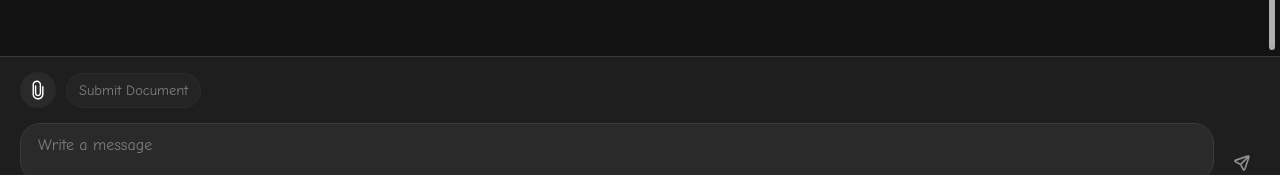
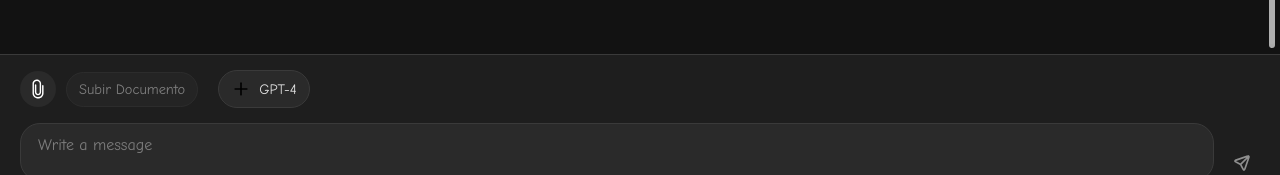
Before and after one commit to buzhanpeng/LLM_RAG, a Next.js app in the folder chat-with-rag-using-langchain-nextjs-and-fastapi-main/frontend/: page / in a window 1280 px wide. Shown: the part 604-779 px from the top of the page. Built offline with nearby package versions, Linux system fonts and the light colour scheme.

Commit message:
function_select_model

```diff
--- a/chat-with-rag-using-langchain-nextjs-and-fastapi-main/frontend/app/page.tsx
+++ b/chat-with-rag-using-langchain-nextjs-and-fastapi-main/frontend/app/page.tsx
@@ -12,6 +12,7 @@ import "@/app/globals.css";
 export default function Home() {
   const [messages, setMessages] = useState<{ text: string; sender: string }[]>([]);
   const [isLoading, setIsLoading] = useState(false);
+  const [currentModel, setCurrentModel] = useState('general');
 
   const handleSendMessage = async (message: string) => {
     if (!message.trim()) return;
@@ -24,13 +25,16 @@ export default function Home() {
     setIsLoading(true);
 
     try {
-      // 调用API获取响应
+      // 调用API获取响应，现在包含模型信息
       const response = await fetch('http://localhost:8000/chat', {
         method: 'POST',
         headers: {
           'Content-Type': 'application/json',
         },
-        body: JSON.stringify({ "msg": message }),
+        body: JSON.stringify({
+          "msg": message,
+          "model": currentModel  // 添加当前选择的模型
+        }),
       });
 
       if (response.ok) {
@@ -66,11 +70,29 @@ export default function Home() {
     }
   };
 
+  // 处理模型变更的函数
+  const handleModelChange = (modelId: string) => {
+    setCurrentModel(modelId);
+
+    // 可选：添加一条系统消息通知用户模型已更改
+    setMessages(prevMessages => [
+      ...prevMessages,
+      {
+        text: `Knowledge base changed to: ${modelId.charAt(0).toUpperCase() + modelId.slice(1)}`,
+        sender: 'bot'
+      }
+    ]);
+  };
+
   return (
     <main>
       <ChatTitle/>
       <ChatBubbles messages={messages}/>
-      <ChatBar onSendMessage={handleSendMessage} isLoading={isLoading} />
+      <ChatBar
+        onSendMessage={handleSendMessage}
+        isLoading={isLoading}
+        onModelChange={handleModelChange}
+      />
     </main>
   );
 }
--- a/chat-with-rag-using-langchain-nextjs-and-fastapi-main/frontend/app/ui/components/chat-bar.tsx
+++ b/chat-with-rag-using-langchain-nextjs-and-fastapi-main/frontend/app/ui/components/chat-bar.tsx
@@ -8,13 +8,36 @@ import styles from '@/app/ui/styles/chat.module.css'
 interface ChatBarProps {
   onSendMessage: (message: string) => void;
   isLoading?: boolean;
+  onModelChange?: (model: string) => void;
 }
 
-const ChatBar: React.FC<ChatBarProps> = ({ onSendMessage, isLoading = false }) => {
+const AVAILABLE_MODELS = [
+  { id: 'OpenAI', name: 'GPT-4' },
+  { id: 'DeepSeek', name: 'DS-o1' },
+];
+
+const ChatBar: React.FC<ChatBarProps> = ({ onSendMessage, isLoading = false, onModelChange }) => {
   const [message, setMessage] = useState('');
   const [file, setFile] = useState<File | null>(null);
   const [isTyping, setIsTyping] = useState(false);
+  const [selectedModel, setSelectedModel] = useState(AVAILABLE_MODELS[0].id);
+  const [isModelMenuOpen, setIsModelMenuOpen] = useState(false);
   const textareaRef = useRef<HTMLTextAreaElement>(null);
+  const modelMenuRef = useRef<HTMLDivElement>(null);
+
+  // Close model dropdown when clicking outside
+  useEffect(() => {
+    const handleClickOutside = (event: MouseEvent) => {
+      if (modelMenuRef.current && !modelMenuRef.current.contains(event.target as Node)) {
+        setIsModelMenuOpen(false);
+      }
+    };
+
+    document.addEventListener('mousedown', handleClickOutside);
+    return () => {
+      document.removeEventListener('mousedown', handleClickOutside);
+    };
+  }, []);
 
   // 调整textarea高度的函数
   const adjustTextareaHeight = () => {
@@ -91,6 +114,14 @@ const ChatBar: React.FC<ChatBarProps> = ({ onSendMessage, isLoading = false }) =
     }
   };
 
+  const handleModelChange = (modelId: string) => {
+    setSelectedModel(modelId);
+    setIsModelMenuOpen(false);
+    if (onModelChange) {
+      onModelChange(modelId);
+    }
+  };
+
   return (
     <section className={styles.chatBar}>
         <div className={styles.fileUploadSection}>
@@ -114,8 +145,43 @@ const ChatBar: React.FC<ChatBarProps> = ({ onSendMessage, isLoading = false }) =
               disabled={!file}
               className={styles.uploadButton}
             >
-              Submit Document
+              Subir Documento
             </button>
+
+            {/* New Model Selection Button */}
+            <div className={styles.modelSelectContainer} ref={modelMenuRef}>
+              <button
+                onClick={() => setIsModelMenuOpen(!isModelMenuOpen)}
+                className={styles.modelSelectButton}
+                aria-label="Select Model"
+                aria-expanded={isModelMenuOpen}
+              >
+                <Image
+                  src={'/select_model.svg'}
+                  alt={'Select Model Icon'}
+                  height={20}
+                  width={20}
+                  className={styles.modelSelectIcon}
+                />
+                <span className={styles.selectedModelName}>
+                  {AVAILABLE_MODELS.find(model => model.id === selectedModel)?.name}
+                </span>
+              </button>
+
+              {isModelMenuOpen && (
+                <div className={styles.modelDropdown}>
+                  {AVAILABLE_MODELS.map(model => (
+                    <button
+                      key={model.id}
+                      className={`${styles.modelOption} ${selectedModel === model.id ? styles.selectedModel : ''}`}
+                      onClick={() => handleModelChange(model.id)}
+                    >
+                      {model.name}
+                    </button>
+                  ))}
+                </div>
+              )}
+            </div>
         </div>
         <form
           onSubmit={sendMessage}
--- a/chat-with-rag-using-langchain-nextjs-and-fastapi-main/frontend/app/ui/styles/chat.module.css
+++ b/chat-with-rag-using-langchain-nextjs-and-fastapi-main/frontend/app/ui/styles/chat.module.css
@@ -556,3 +556,125 @@
   transform-style: preserve-3d;
   will-change: transform;
 }
+
+/* Model selection container */
+.modelSelectContainer {
+  position: relative;
+  margin-left: 10px;
+}
+
+/* Model select button */
+.modelSelectButton {
+  display: flex;
+  align-items: center;
+  gap: 8px;
+  padding: 8px 12px;
+  background-color: var(--surface-highlight);
+  color: var(--primary-text-color);
+  border: 1px solid var(--border-color);
+  border-radius: 20px;
+  font-size: 0.9em;
+  cursor: pointer;
+  transition: all 0.3s ease;
+  font-family: var(--cartoon-font);
+}
+
+.modelSelectButton:hover {
+  background-color: var(--border-color);
+  transform: translateY(-2px);
+  box-shadow: 0 2px 8px rgba(0, 0, 0, 0.2);
+}
+
+.modelSelectIcon {
+  transition: transform 0.3s ease;
+}
+
+.modelSelectButton:hover .modelSelectIcon {
+  transform: rotate(15deg);
+  animation: glowPulse 1.5s infinite;
+}
+
+.selectedModelName {
+  overflow: hidden;
+  text-overflow: ellipsis;
+  white-space: nowrap;
+  max-width: 120px;
+}
+
+/* Dropdown menu */
+.modelDropdown {
+  position: absolute;
+  top: calc(100% + 5px);
+  left: 0;
+  width: 200px;
+  background-color: var(--surface-color);
+  border: 1px solid var(--border-color);
+  border-radius: 8px;
+  box-shadow: 0 4px 12px rgba(0, 0, 0, 0.3);
+  z-index: 10;
+  overflow: hidden;
+  animation: fadeInUp 0.3s ease-out forwards;
+}
+
+/* Model options */
+.modelOption {
+  width: 100%;
+  padding: 10px 15px;
+  text-align: left;
+  background-color: transparent;
+  color: var(--primary-text-color);
+  border: none;
+  border-bottom: 1px solid var(--border-color);
+  font-size: 0.9em;
+  cursor: pointer;
+  transition: background-color 0.2s ease;
+  font-family: var(--cartoon-font);
+}
+
+.modelOption:last-child {
+  border-bottom: none;
+}
+
+.modelOption:hover {
+  background-color: var(--surface-highlight);
+}
+
+.selectedModel {
+  background-color: var(--accent-color);
+  color: #111;
+  font-weight: 500;
+}
+
+.selectedModel:hover {
+  background-color: var(--accent-color);
+  filter: brightness(1.1);
+}
+
+/* New animation for dropdown */
+@keyframes fadeInUp {
+  from {
+    opacity: 0;
+    transform: translateY(10px);
+  }
+  to {
+    opacity: 1;
+    transform: translateY(0);
+  }
+}
+
+/* Mobile responsiveness for model selector */
+@media (max-width: 600px) {
+  .selectedModelName {
+    display: none;
+  }
+
+  .modelSelectButton {
+    padding: 8px;
+  }
+
+  .modelDropdown {
+    width: 180px;
+    right: 0;
+    left: auto;
+  }
+}
```
Also changed, not shown: chat-with-rag-using-langchain-nextjs-and-fastapi-main/frontend/public/select_model.svg (added).
